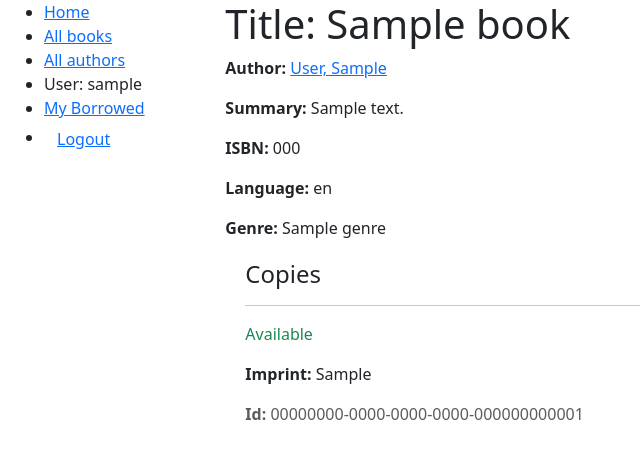
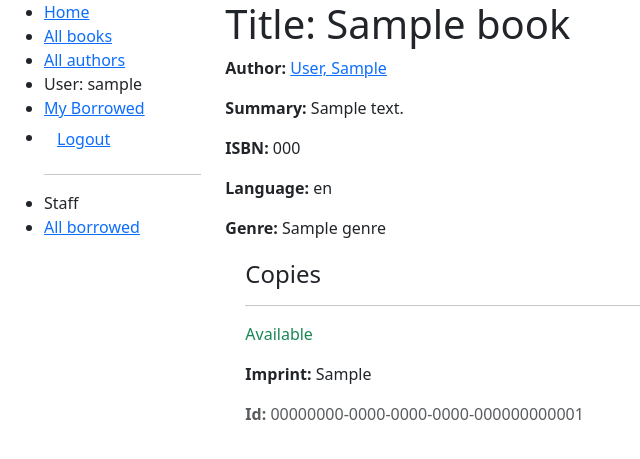
Before and after one commit to msmith590/django_local_library, a Django app: page /catalog/book/1 in a window 1280 px wide. Shown: the top 459 px of the page, without its empty margins (0-640 px from the left). Run offline with Django 4.2, Linux system fonts and the light colour scheme; a user stored in the database is signed in; tables that the repository leaves empty hold one stand-in row (values such as "Sample post").

Commit message:
Add: Librarian view to see list of all currently loaned books

```diff
--- a/catalog/models.py
+++ b/catalog/models.py
@@ -125,6 +125,7 @@ class BookInstance(models.Model):
 
     class Meta:
         ordering = ['due_back']
+        permissions = (("can_mark_returned", "Set book as returned"),)
 
     def __str__(self):
         """String for representing the Model object."""
--- a/catalog/templates/base_generic.html
+++ b/catalog/templates/base_generic.html
@@ -39,6 +39,11 @@
                     <button type="submit" class="btn btn-link">Logout</button>
                   </form>
                 </li>
+                {% if perms.catalog.can_mark_returned %}
+                  <li><hr />Staff</li>
+                  <li><a href="{% url 'all-loans' %}">All borrowed</a></li>
+                {% endif %}
+
               {% else %}
                 <li>
                   <a href="{% url 'login' %}?next={{ request.path }}">Login</a>
--- a/catalog/urls.py
+++ b/catalog/urls.py
@@ -8,4 +8,5 @@ urlpatterns = [
     path("authors/", views.AuthorListView.as_view(), name="authors"),
     path("authors/<int:pk>", views.AuthorDetailView.as_view(), name="author-detail"),
     path('mybooks/', views.LoanedBooksByUserListView.as_view(), name='my-borrowed'),
+    path("loanedbooks/", views.AllLoanedBooksView.as_view(), name='all-loans'),
 ]
--- a/catalog/views.py
+++ b/catalog/views.py
@@ -10,34 +10,35 @@ def index(request):
     num_instances = BookInstance.objects.all().count()
 
     # Available books (status = 'a')
-    num_instances_available = BookInstance.objects.filter(status__exact='a').count()
+    num_instances_available = BookInstance.objects.filter(status__exact="a").count()
 
     # The 'all()' is implied by default.
     num_authors = Author.objects.count()
 
     # Generate counts of Genres that 'History' in the name
-    num_genre_history = Genre.objects.filter(name__icontains='history').count()
+    num_genre_history = Genre.objects.filter(name__icontains="history").count()
 
     # Generate counts of Books that contain 'Adventure' in the title
-    num_books_adventure = Book.objects.filter(title__icontains='adventure').count()
+    num_books_adventure = Book.objects.filter(title__icontains="adventure").count()
 
     # Number of visits to this view, as counted in the session variable
-    num_visits = request.session.get('num_visits', 0)
+    num_visits = request.session.get("num_visits", 0)
     num_visits += 1
-    request.session['num_visits'] = num_visits
+    request.session["num_visits"] = num_visits
 
     context = {
-        'num_books': num_books,
-        'num_instances': num_instances,
-        'num_instances_available': num_instances_available,
-        'num_authors': num_authors,
-        'num_genre_history': num_genre_history,
-        'num_books_adventure': num_books_adventure,
-        'num_visits': num_visits,
+        "num_books": num_books,
+        "num_instances": num_instances,
+        "num_instances_available": num_instances_available,
+        "num_authors": num_authors,
+        "num_genre_history": num_genre_history,
+        "num_books_adventure": num_books_adventure,
+        "num_visits": num_visits,
     }
 
     # Render the HTML template index.html with the data in the context variable
-    return render(request, 'index.html', context=context)
+    return render(request, "index.html", context=context)
+
 
 from django.views import generic
 
@@ -60,18 +61,30 @@ class AuthorDetailView(generic.DetailView):
     model = Author
 
 
-from django.contrib.auth.mixins import LoginRequiredMixin
+from django.contrib.auth.mixins import LoginRequiredMixin, PermissionRequiredMixin
 
 
-class LoanedBooksByUserListView(LoginRequiredMixin,generic.ListView):
+class LoanedBooksByUserListView(LoginRequiredMixin, generic.ListView):
     """Generic class-based view listing books on loan to current user."""
+
     model = BookInstance
-    template_name = 'catalog/bookinstance_list_borrowed_user.html'
+    template_name = "catalog/bookinstance_list_borrowed_user.html"
     paginate_by = 10
 
     def get_queryset(self):
         return (
             BookInstance.objects.filter(borrower=self.request.user)
-            .filter(status__exact='o')
-            .order_by('due_back')
+            .filter(status__exact="o")
+            .order_by("due_back")
         )
+
+
+class AllLoanedBooksView(LoginRequiredMixin, PermissionRequiredMixin, generic.ListView):
+    """Generic class-based view listing all loaned books to users."""
+    permission_required = 'catalog.can_mark_returned'
+    model = BookInstance
+    template_name = "catalog/bookinstance_list_all_borrowers.html"
+    paginate_by = 10
+
+    def get_queryset(self):
+        return BookInstance.objects.filter(status__exact="o").order_by("due_back")
```
Also changed, not shown: catalog/templates/catalog/bookinstance_list_all_borrowers.html (added, +15 -0 lines), catalog/migrations/0004_alter_bookinstance_options.py (added).
